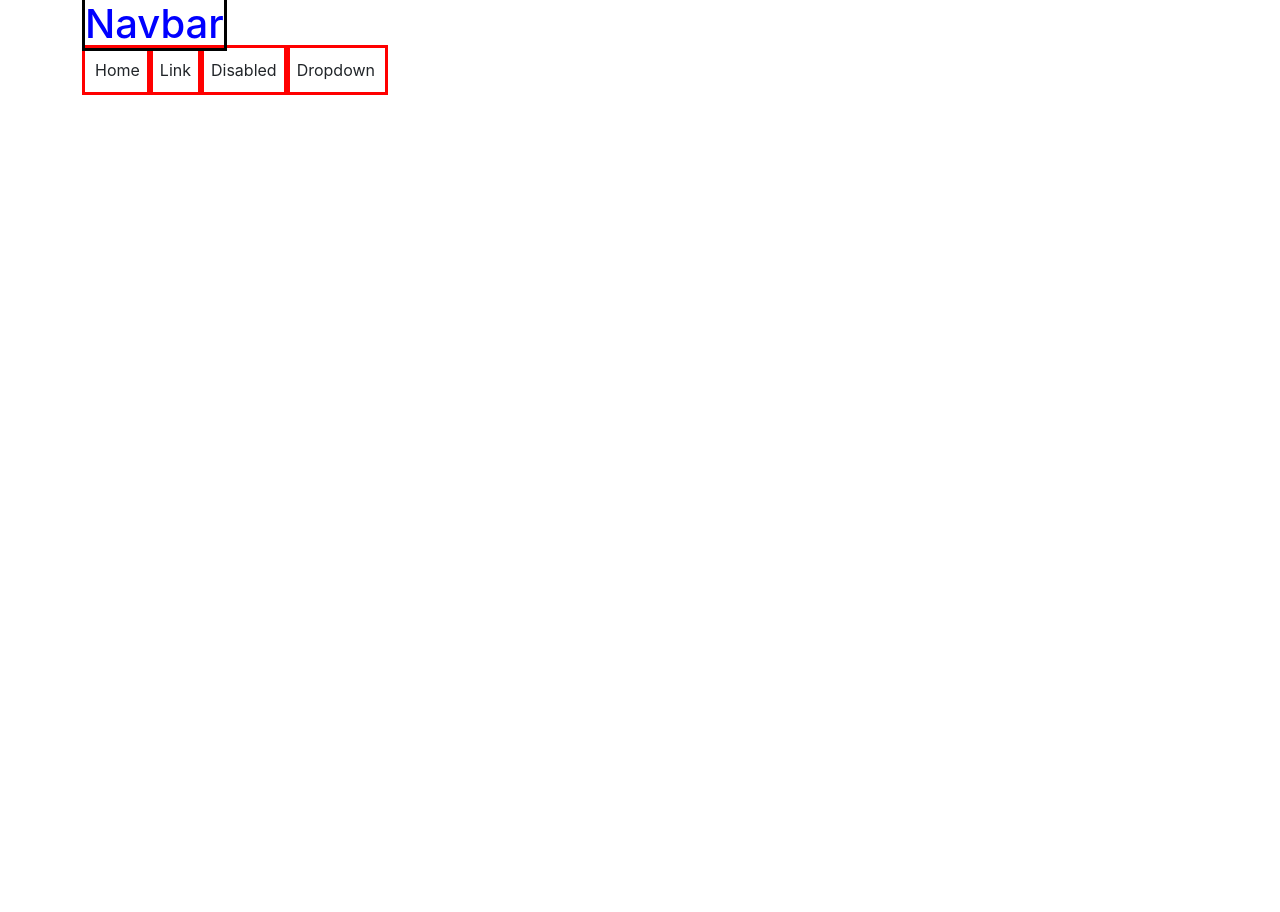
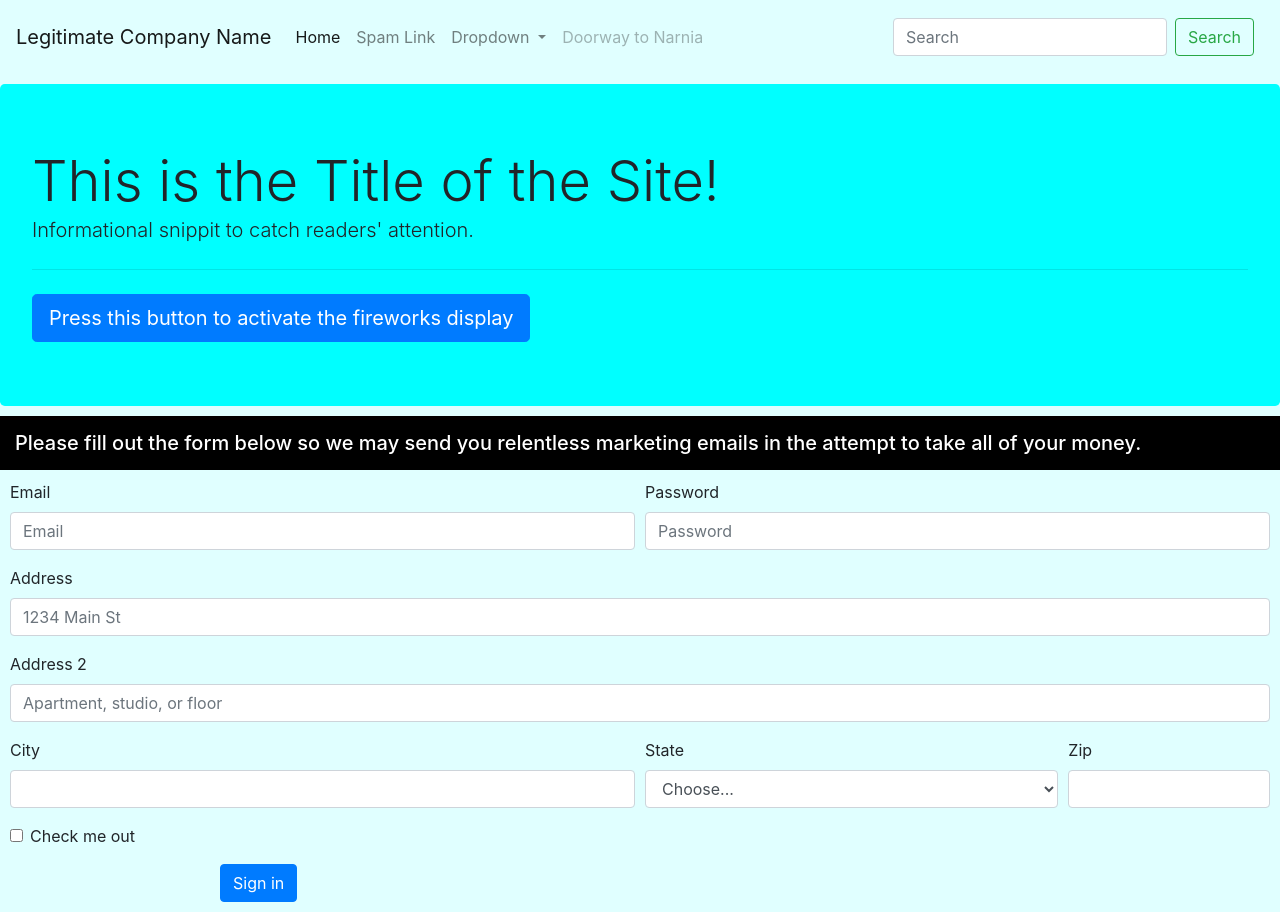
Before and after one commit to CosmosRiot/Bootstrap, a plain HTML site: page index.html in a window 1280 px wide. Before the commit the page ends 800 px from the top, so only its background shows below. Drawn offline with nearby package versions, Linux system fonts and the light colour scheme.

Commit message:
Completed Bootstrap Assignment

```diff
--- a/index.html
+++ b/index.html
@@ -22,16 +22,99 @@
 
 </head>
 <body>
-    <div class="container">
-        <h1>Navbar</h1>
+    <nav class="navbar navbar-expand-lg navbar-light">
+        <a class="navbar-brand" href="#">Legitimate Company Name</a>
+        <button class="navbar-toggler" type="button" data-toggle="collapse" data-target="#navbarSupportedContent" aria-controls="navbarSupportedContent" aria-expanded="false" aria-label="Toggle navigation">
+          <span class="navbar-toggler-icon"></span>
+        </button>
 
-        <ul>
-            <li>Home</li>
-            <li>Link</li>
-            <li>Disabled</li>
-            <li>Dropdown</li>
-        </ul>
-    </div>
+        <div class="collapse navbar-collapse" id="navbarSupportedContent">
+          <ul class="navbar-nav mr-auto">
+            <li class="nav-item active">
+              <a class="nav-link" href="#">Home <span class="sr-only">(current)</span></a>
+            </li>
+            <li class="nav-item">
+              <a class="nav-link" href="#">Spam Link</a>
+            </li>
+            <li class="nav-item dropdown">
+              <a class="nav-link dropdown-toggle" href="#" id="navbarDropdown" role="button" data-toggle="dropdown" aria-haspopup="true" aria-expanded="false">
+                Dropdown
+              </a>
+              <div class="dropdown-menu" aria-labelledby="navbarDropdown">
+                <a class="dropdown-item" href="#">Do Not</a>
+                <a class="dropdown-item" href="#">Read This!</a>
+                <div class="dropdown-divider"></div>
+                <a class="dropdown-item" href="#">What Have You Done!!??</a>
+              </div>
+            </li>
+            <li class="nav-item">
+              <a class="nav-link disabled" href="#">Doorway to Narnia</a>
+            </li>
+          </ul>
+          <form class="form-inline my-2 my-lg-0">
+            <input class="form-control mr-sm-2" type="search" placeholder="Search" aria-label="Search">
+            <button class="btn btn-outline-success my-2 my-sm-0" type="submit">Search</button>
+          </form>
+        </div>
+      </nav>
+
+    <div class="jumbotron">
+        <h1 class="display-4">This is the Title of the Site!</h1>
+        <p class="lead">Informational snippit to catch readers' attention.</p>
+        <hr class="my-4">
+        <p class="lead">
+          <a class="btn btn-primary btn-lg" href="#" role="button">Press this button to activate the fireworks display</a>
+        </p>
+      </div>
+
+      <h5>Please fill out the form below so we may send you relentless marketing emails in the attempt to take all of your money.</h5>
+
+      <form>
+        <div class="form-row">
+          <div class="form-group col-md-6">
+            <label for="inputEmail4">Email</label>
+            <input type="email" class="form-control" id="inputEmail4" placeholder="Email">
+          </div>
+          <div class="form-group col-md-6">
+            <label for="inputPassword4">Password</label>
+            <input type="password" class="form-control" id="inputPassword4" placeholder="Password">
+          </div>
+        </div>
+        <div class="form-group">
+          <label for="inputAddress">Address</label>
+          <input type="text" class="form-control" id="inputAddress" placeholder="1234 Main St">
+        </div>
+        <div class="form-group">
+          <label for="inputAddress2">Address 2</label>
+          <input type="text" class="form-control" id="inputAddress2" placeholder="Apartment, studio, or floor">
+        </div>
+        <div class="form-row">
+          <div class="form-group col-md-6">
+            <label for="inputCity">City</label>
+            <input type="text" class="form-control" id="inputCity">
+          </div>
+          <div class="form-group col-md-4">
+            <label for="inputState">State</label>
+            <select id="inputState" class="form-control">
+              <option selected>Choose...</option>
+              <option>...</option>
+            </select>
+          </div>
+          <div class="form-group col-md-2">
+            <label for="inputZip">Zip</label>
+            <input type="text" class="form-control" id="inputZip">
+          </div>
+        </div>
+        <div class="form-group">
+          <div class="form-check">
+            <input class="form-check-input" type="checkbox" id="gridCheck">
+            <label class="form-check-label" for="gridCheck">
+              Check me out
+            </label>
+          </div>
+        </div>
+        <button type="submit" class="btn btn-primary offset-md-2">Sign in</button>
+      </form>
 
 </body>
 </html>
--- a/style.css
+++ b/style.css
@@ -30,20 +30,51 @@ object {
     border: 0;
 }
 
-.container > h1{
+body {
+    background-color: lightcyan;
+}
+
+.container-fluid > h1{
     color: blue;
-    display: inline-block;
-    outline: solid black;
+    display: inline;
+    /* outline: solid black; */
 
 }
 
-.container {
-
+.container-fluid {
+    display: inline-block;
 }
 
-.container > ul > li {
+ul {
+    display: inline-block;
+    float: right;
+}
+
+.container-fluid > ul > li {
     list-style-type: none;
     float: left;
+    padding: 5px;
+    /* outline: solid red; */
+    display: inline;
+}
+
+.jumbotron {
+    margin-top: 10px;
+    /* outline: solid green; */
+    margin-bottom: 10px;
+    background-color: cyan;
+}
+
+form {
     padding: 10px;
-    outline: solid red;
 }
+
+h5 {
+    background-color: black;
+    color: white;
+    padding: 15px;
+}
+
+nav {
+    background-color: lightcyan;
+}
```
